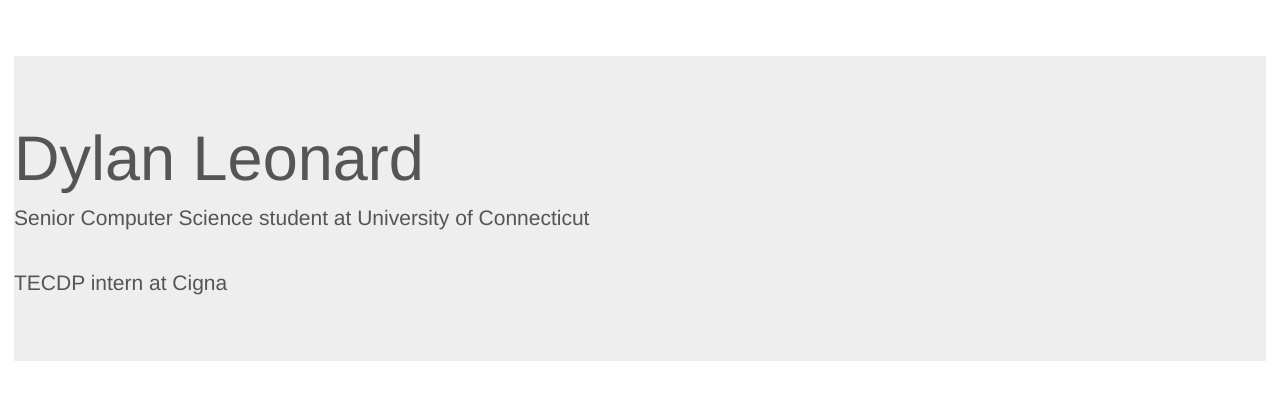
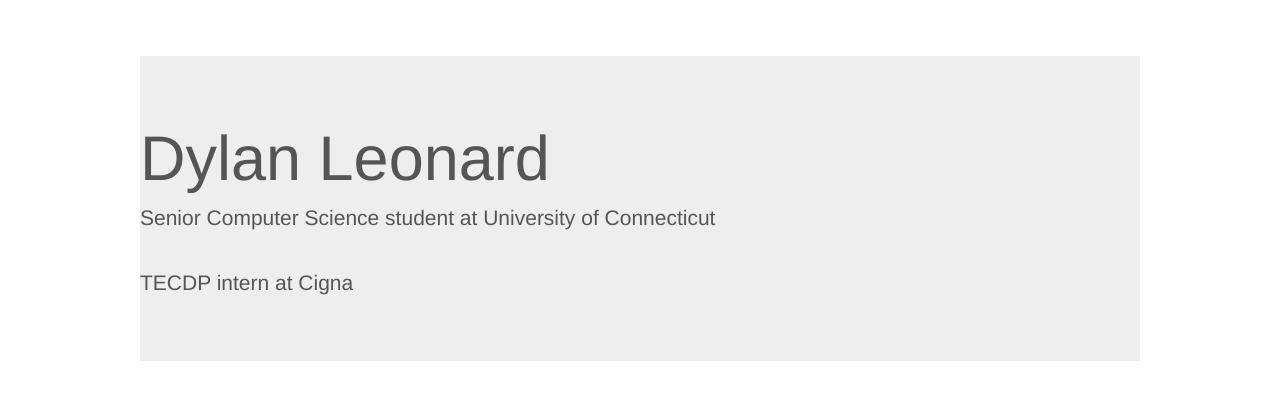
Before and after one commit to dylanleonard/dylanleonard.github.io, a plain HTML site: page index.html in a window 1280 px wide. Drawn offline with nearby package versions, Linux system fonts and the light colour scheme.

Commit message:
testing inline styles

```diff
--- a/index.html
+++ b/index.html
@@ -16,7 +16,7 @@
 <!-- Latest compiled and minified JavaScript -->
 <script src="https://maxcdn.bootstrapcdn.com/bootstrap/3.3.6/js/bootstrap.min.js" integrity="sha384-0mSbJDEHialfmuBBQP6A4Qrprq5OVfW37PRR3j5ELqxss1yVqOtnepnHVP9aJ7xS" crossorigin="anonymous"></script>
   </head>
-  <body style="padding: 4em 1em;color: #555;">
+  <body style="padding: 4em 10em;color: #555;">
 <div class="jumbotron">
   <h1>Dylan Leonard</h1>
   <p>Senior Computer Science student at University of Connecticut</p>
```
